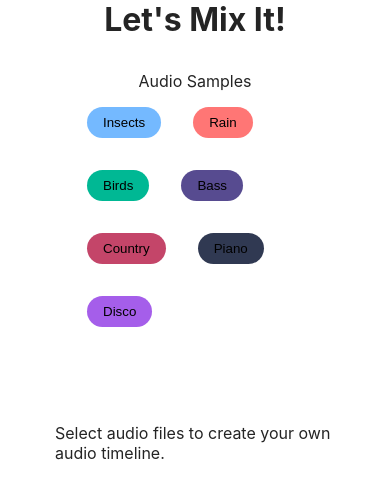
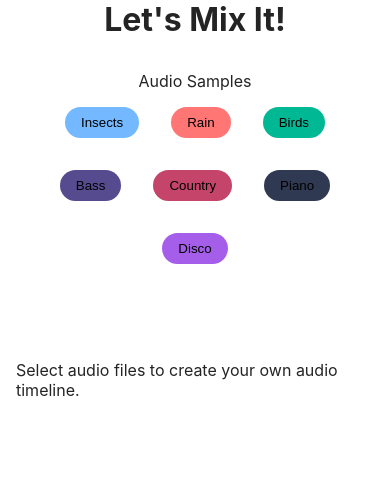
Before and after one commit to theshivamverma/audio-app, a React (Vite) app: page / in a window 390 px wide. Shown: the top 498 px of the page. Built offline with nearby package versions, Linux system fonts and the light colour scheme.

Commit message:
feat: responsive layout, update README

```diff
--- a/src/App.css
+++ b/src/App.css
@@ -42,3 +42,9 @@
   height: 100%;
   background-color: cornflowerblue;
 }
+
+@media screen and (max-width: 768px) {
+  .appContainer {
+    width: 100%;
+  }
+}
--- a/src/components/PillSelector/PillSelector.module.css
+++ b/src/components/PillSelector/PillSelector.module.css
@@ -1,9 +1,15 @@
 .selectorContainer {
   width: 100%;
   display: flex;
+  flex-direction: column;
+  align-items: center;
+  padding: 2rem;
+}
+
+.pillsContainer {
+  display: flex;
+  flex-wrap: wrap;
   justify-content: center;
-  flex-wrap: wrap;
-  padding: 2rem;
 }
 
 .selectorBtn {
--- a/src/components/PillSelector/index.jsx
+++ b/src/components/PillSelector/index.jsx
@@ -68,7 +68,7 @@ const PillSelector = () => {
   return (
     <div className={styles.selectorContainer}>
       <p>Audio Samples</p>
-      <div className="pillsContainer">
+      <div className={styles.pillsContainer}>
         {PillsData.map(({ src, bgColor, name }) => (
           <button
             key={name}
```
Also changed, not shown: 1 other file (tests, documents, lock files or other folders).
